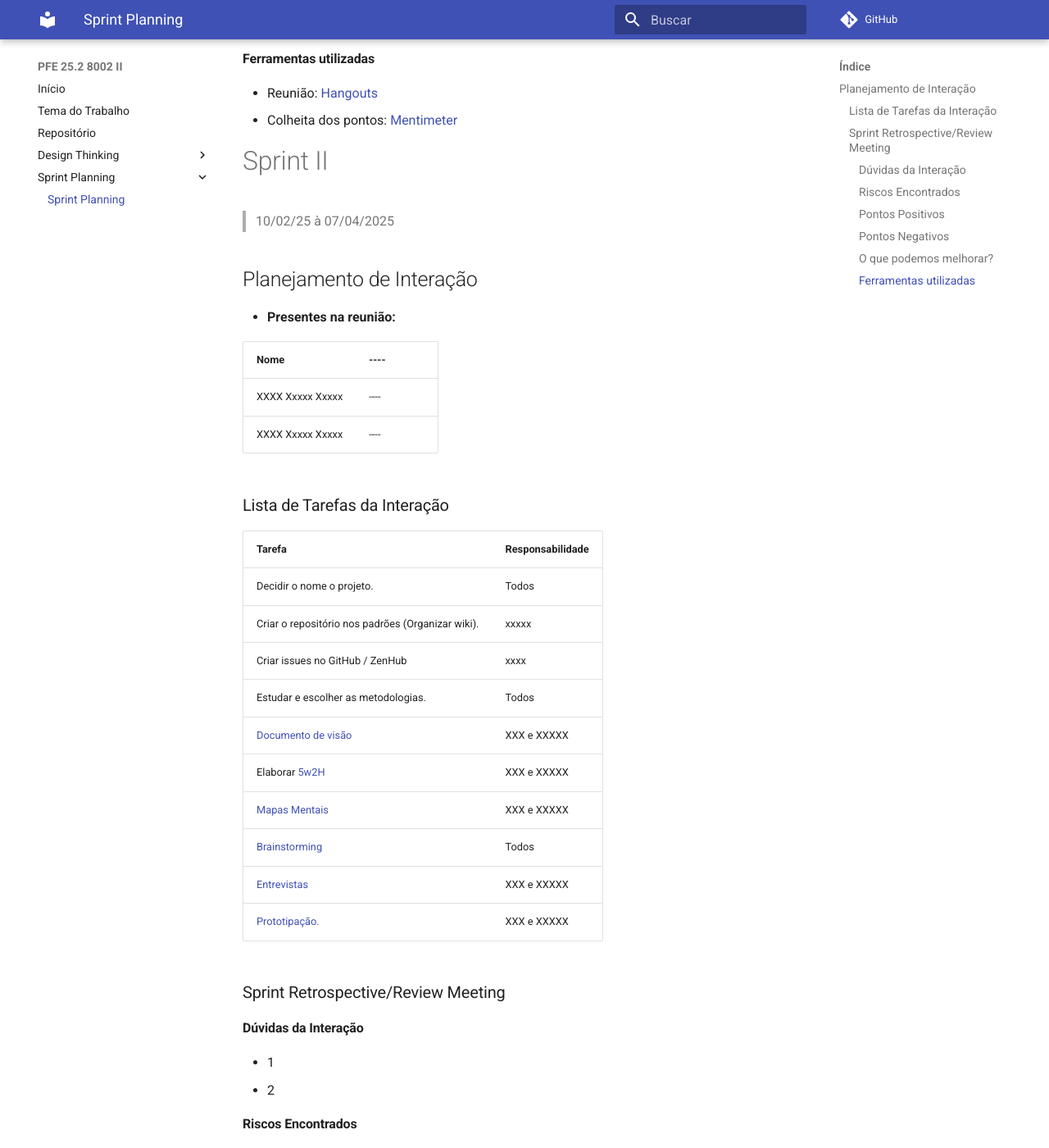
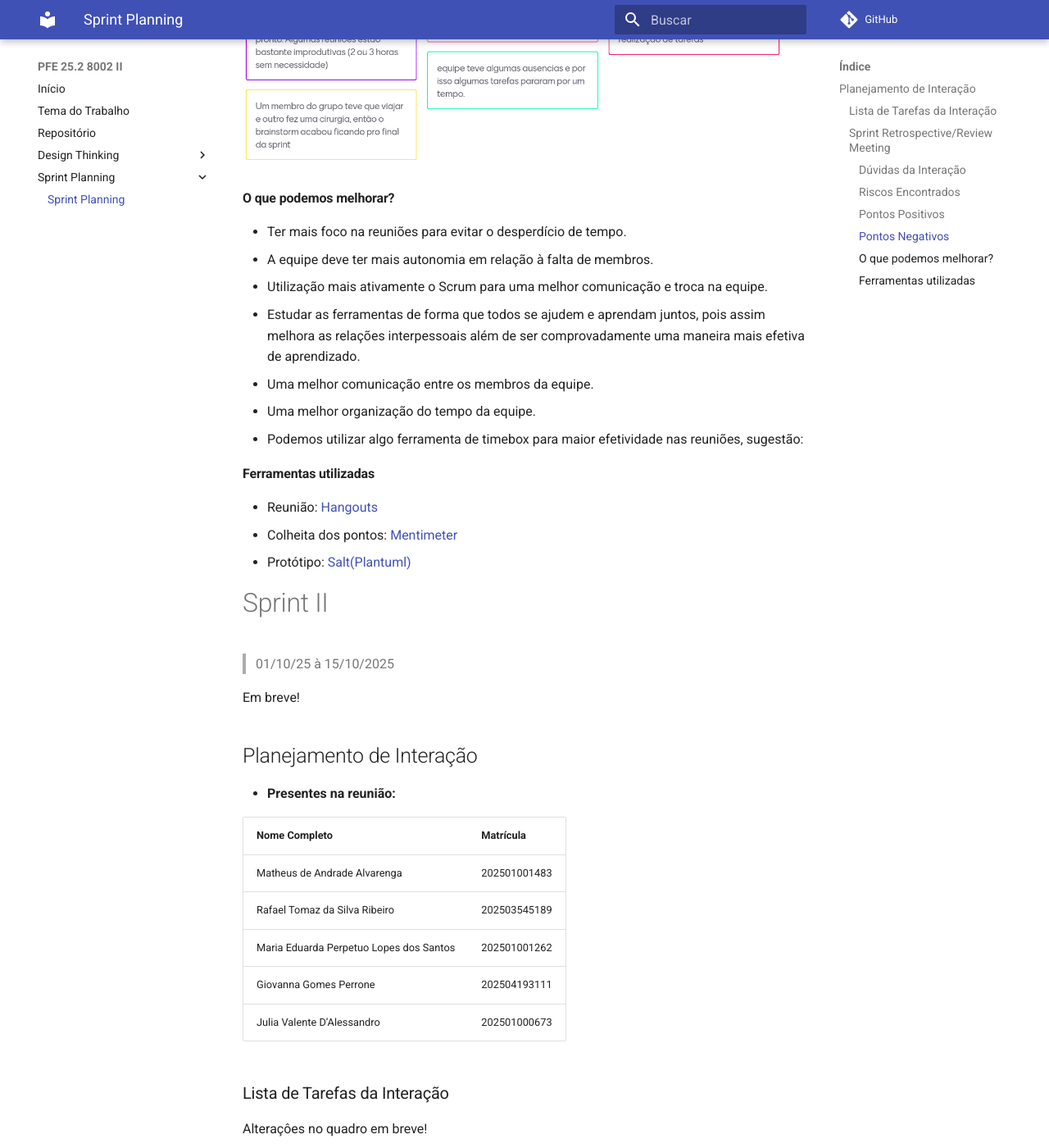
Before and after one commit to Projetos-de-Extensao/PFE_25.2_8002_II, an MkDocs documentation site: the page built from docs/sprint-planning/sprint.md, in a window 1280 px wide and 1400 px high, scrolled down 2177 px. Shown: the whole window at 82% size. Built offline with MkDocs 1.6.1 and Material for MkDocs 9.7.7, drawn with Linux system fonts in a browser that asks for light colours; comment, search, counter and statistics services are not loaded; some of the changed text lies outside the part shown.

Commit message:
Atualizações no sprint

```diff
--- a/docs/sprint-planning/sprint.md
+++ b/docs/sprint-planning/sprint.md
@@ -5,7 +5,7 @@
 
 # Sprint I
 
-> 10/02/25 à 07/04/2025
+> 24/09/25 à 01/10/2025
 
 ## Planejamento de Interação
 
@@ -24,13 +24,13 @@
 |Tarefa|Responsabilidade|
 |---|----|
 | Decidir o nome o projeto.| Projeto CASA de Monitoria|
-| Criar o repositório nos padrões (Organizar wiki).| xxxxx|
+| Criar o repositório nos padrões (Organizar wiki).| Matheus Alvarenga|
 | Criar issues no GitHub / ZenHub| Rafael Tomaz e Matheus Alvarenga|
 | Estudar e escolher as metodologias.| Todos|
 | [Documento de visão](https://github.com/xxx/xxx.md) |XXX e XXXXX|
 | Elaborar [5w2H](https://github.com/xxx/xxx.md) |Matheus Alvarenga|
 | [Mapas Mentais](https://github.com/xxx/xxx.md) |Maria Eduarda Perpetuo|
-| [Brainstorming](https://github.com/XXXx) |Todos|
+| [Brainstorming](https://github.com/XXXx) |Julia Valente D'Alessandro|
 |[Entrevistas](https://github.com/xxx/xxx.md) |Maria Eduarda Perpetuo e Giovanna Perrone|
 |[Prototipação.](https://github.com/xxx/xxx.md) |Giovanna Perrone|
 
@@ -38,7 +38,10 @@
 
 #### Dúvidas da Interação
 
-- Como priorizar as funcionalidades levantadas no brainstorm.
+- Como organizar a equipe de forma que todos podem dispor do seu máximo potencial.
+- Abstrair e focar apenas nas partes importantes do projeto no momento.
+- Alterar os documentos do trabalho sem que interfira na parte que é responsabilidade de outros membros do grupo.
+- Aprender como funciona as ferramentas de atualização do site e dominá-las.
 
 #### Riscos Encontrados
 
@@ -47,13 +50,18 @@
 #### Pontos Positivos
 
 - Equipe motivada, dedicada e com boa comunicação.
+- Equipe organizada com antecedência.
 - Ideias levantadas no brainstorm trouxeram soluções criativas para funcionalidades futuras e informações importantes.
+- Equipe já tem um bom domínio das ferramnetas, então as partes são feitas com uma maior efetividade.
+- O projeto progrediu mais rapidamente do que nas ultimas semanas.
 
 ![pontos positivos](../assets/Sprints/S1-positivos.png)
 
 #### Pontos Negativos
 
 - Como a equipe ainda está em processo de adaptação ao fluxo de trabalho e às ferramentas, a velocidade de desenvolvimento foi menor, mas tende a melhorar nas próximas sprints.
+- Algumas dificuldades em relação á atualização do site.
+- Erros de cominucação na equipe em relação ao andamento do projeto.
 
 ![pontos negativos](../assets/Sprints/S1-negativos.png)
 
@@ -61,47 +69,58 @@
 
 - Ter mais foco na reuniões para evitar o desperdício de tempo.
 - A equipe deve ter mais autonomia em relação à falta de membros.
+- Utilização mais ativamente o Scrum  para uma melhor comunicação e troca na equipe.
+- Estudar as ferramentas de forma que todos se ajudem e aprendam juntos, pois assim melhora as relações interpessoais além de ser comprovadamente uma maneira mais efetiva de aprendizado.
+- Uma melhor comunicação entre os membros da equipe.
+- Uma melhor organização do tempo da equipe.
 - Podemos utilizar algo ferramenta de timebox para maior efetividade nas reuniões, sugestão: [](https://timebox.cedrotech.com/)
 
 #### Ferramentas utilizadas
 
 - Reunião: [Hangouts](https://hangouts.google.com/)
 - Colheita dos pontos: [Mentimeter](https://www.mentimeter.com/)
+- Protótipo: [Salt(Plantuml)](https://www.plantuml.com/plantuml/uml/SoWkIImgAStDuU8gJimfuQhcugnMvkBaTCxFCQm14aP0ThH2R4rGVhb2Ic998XTdBLSj5vT3QbuAK1C0)
 
 # Sprint II
 
-> 10/02/25 à 07/04/2025
+> 01/10/25 à 15/10/2025
+
+ Em breve!
 
 ## Planejamento de Interação
 
 * **Presentes na reunião:**
 
-|Nome|----|
+|Nome Completo | Matrícula|
 |----|----|
-|XXXX Xxxxx Xxxxx|----|
-|XXXX Xxxxx Xxxxx|----|
+|Matheus de Andrade Alvarenga| 202501001483|
+|Rafael Tomaz da Silva Ribeiro| 202503545189|
+|Maria Eduarda Perpetuo Lopes dos Santos| 202501001262|
+|Giovanna Gomes Perrone| 202504193111|
+|Julia Valente D’Alessandro| 202501000673|
 
 ### Lista de Tarefas da Interação
 
+Alteraçôes no quadro em breve!
+
 |Tarefa|Responsabilidade|
 |---|----|
-| Decidir o nome o projeto.|Todos|
-| Criar o repositório nos padrões (Organizar wiki).| xxxxx|
-| Criar issues no GitHub / ZenHub| xxxx|
+| Decidir o nome o projeto.| Projeto CASA de Monitoria|
+| Criar o repositório nos padrões (Organizar wiki).| Matheus Alvarenga|
+| Criar issues no GitHub / ZenHub| Rafael Tomaz e Matheus Alvarenga|
 | Estudar e escolher as metodologias.| Todos|
 | [Documento de visão](https://github.com/xxx/xxx.md) |XXX e XXXXX|
-| Elaborar [5w2H](https://github.com/xxx/xxx.md) |XXX e XXXXX|
-| [Mapas Mentais](https://github.com/xxx/xxx.md) |XXX e XXXXX|
-| [Brainstorming](https://github.com/XXXx) |Todos|
-|[Entrevistas](https://github.com/xxx/xxx.md) |XXX e XXXXX|
-|[Prototipação.](https://github.com/xxx/xxx.md) |XXX e XXXXX|
+| Elaborar [5w2H](https://github.com/xxx/xxx.md) |Matheus Alvarenga|
+| [Mapas Mentais](https://github.com/xxx/xxx.md) |Maria Eduarda Perpetuo|
+| [Brainstorming](https://github.com/XXXx) |Julia Valente D'Alessandro|
+|[Entrevistas](https://github.com/xxx/xxx.md) |Maria Eduarda Perpetuo e Giovanna Perrone|
+|[Prototipação.](https://github.com/xxx/xxx.md) |Giovanna Perrone|
 
 ### Sprint Retrospective/Review Meeting
 
 #### Dúvidas da Interação
 
-- 1
-- 2
+- Em breve!
 
 #### Riscos Encontrados
 
@@ -109,24 +128,20 @@
 
 #### Pontos Positivos
 
-- 1
-- 2
+- Equipe motivada, dedicada e com boa comunicação.
+- Boa organização de funções e constantes feedbacks.
 
 ![pontos positivos](../assets/Sprints/S1-positivos.png)
 
 #### Pontos Negativos
 
-- 1
-- 2
-- 3
+- Em breve!
 
 ![pontos negativos](../assets/Sprints/S1-negativos.png)
 
 #### O que podemos melhorar?
 
-- Ter mais foco na reuniões para evitar o desperdício de tempo.
-- A equipe deve ter mais autonomia em relação à falta de membros.
-- Podemos utilizar algo ferramenta de timebox para maior efetividade nas reuniões, sugestão: [](https://timebox.cedrotech.com/)
+- Em breve!
 
 #### Ferramentas utilizadas
 
@@ -135,38 +150,43 @@
 
 # Sprint III
 
-> 10/02/25 à 07/04/2025
+> 15/10/25 à 22/10/2025
+
+Em breve!
 
 ## Planejamento de Interação
 
 * **Presentes na reunião:**
 
-|Nome|----|
+|Nome Completo | Matrícula|
 |----|----|
-|XXXX Xxxxx Xxxxx|----|
-|XXXX Xxxxx Xxxxx|----|
+|Matheus de Andrade Alvarenga| 202501001483|
+|Rafael Tomaz da Silva Ribeiro| 202503545189|
+|Maria Eduarda Perpetuo Lopes dos Santos| 202501001262|
+|Giovanna Gomes Perrone| 202504193111|
+|Julia Valente D’Alessandro| 202501000673|
 
 ### Lista de Tarefas da Interação
+Alteraçôes no quadro em breve!
 
 |Tarefa|Responsabilidade|
 |---|----|
-| Decidir o nome o projeto.|Todos|
-| Criar o repositório nos padrões (Organizar wiki).| xxxxx|
-| Criar issues no GitHub / ZenHub| xxxx|
+| Decidir o nome o projeto.| Projeto CASA de Monitoria|
+| Criar o repositório nos padrões (Organizar wiki).| Matheus Alvarenga|
+| Criar issues no GitHub / ZenHub| Rafael Tomaz e Matheus Alvarenga|
 | Estudar e escolher as metodologias.| Todos|
 | [Documento de visão](https://github.com/xxx/xxx.md) |XXX e XXXXX|
-| Elaborar [5w2H](https://github.com/xxx/xxx.md) |XXX e XXXXX|
-| [Mapas Mentais](https://github.com/xxx/xxx.md) |XXX e XXXXX|
-| [Brainstorming](https://github.com/XXXx) |Todos|
-|[Entrevistas](https://github.com/xxx/xxx.md) |XXX e XXXXX|
-|[Prototipação.](https://github.com/xxx/xxx.md) |XXX e XXXXX|
+| Elaborar [5w2H](https://github.com/xxx/xxx.md) |Matheus Alvarenga|
+| [Mapas Mentais](https://github.com/xxx/xxx.md) |Maria Eduarda Perpetuo|
+| [Brainstorming](https://github.com/XXXx) |Julia Valente D'Alessandro|
+|[Entrevistas](https://github.com/xxx/xxx.md) |Maria Eduarda Perpetuo e Giovanna Perrone|
+|[Prototipação.](https://github.com/xxx/xxx.md) |Giovanna Perrone|
 
 ### Sprint Retrospective/Review Meeting
 
 #### Dúvidas da Interação
 
-- 1
-- 2
+- Em breve.
 
 #### Riscos Encontrados
 
@@ -174,24 +194,19 @@
 
 #### Pontos Positivos
 
-- 1
-- 2
+- Em breve.
 
 ![pontos positivos](../assets/Sprints/S1-positivos.png)
 
 #### Pontos Negativos
 
-- 1
-- 2
-- 3
+- Em breve!
 
 ![pontos negativos](../assets/Sprints/S1-negativos.png)
 
 #### O que podemos melhorar?
 
-- Ter mais foco na reuniões para evitar o desperdício de tempo.
-- A equipe deve ter mais autonomia em relação à falta de membros.
-- Podemos utilizar algo ferramenta de timebox para maior efetividade nas reuniões, sugestão: [](https://timebox.cedrotech.com/)
+- Em breve.
 
 #### Ferramentas utilizadas
 
```
